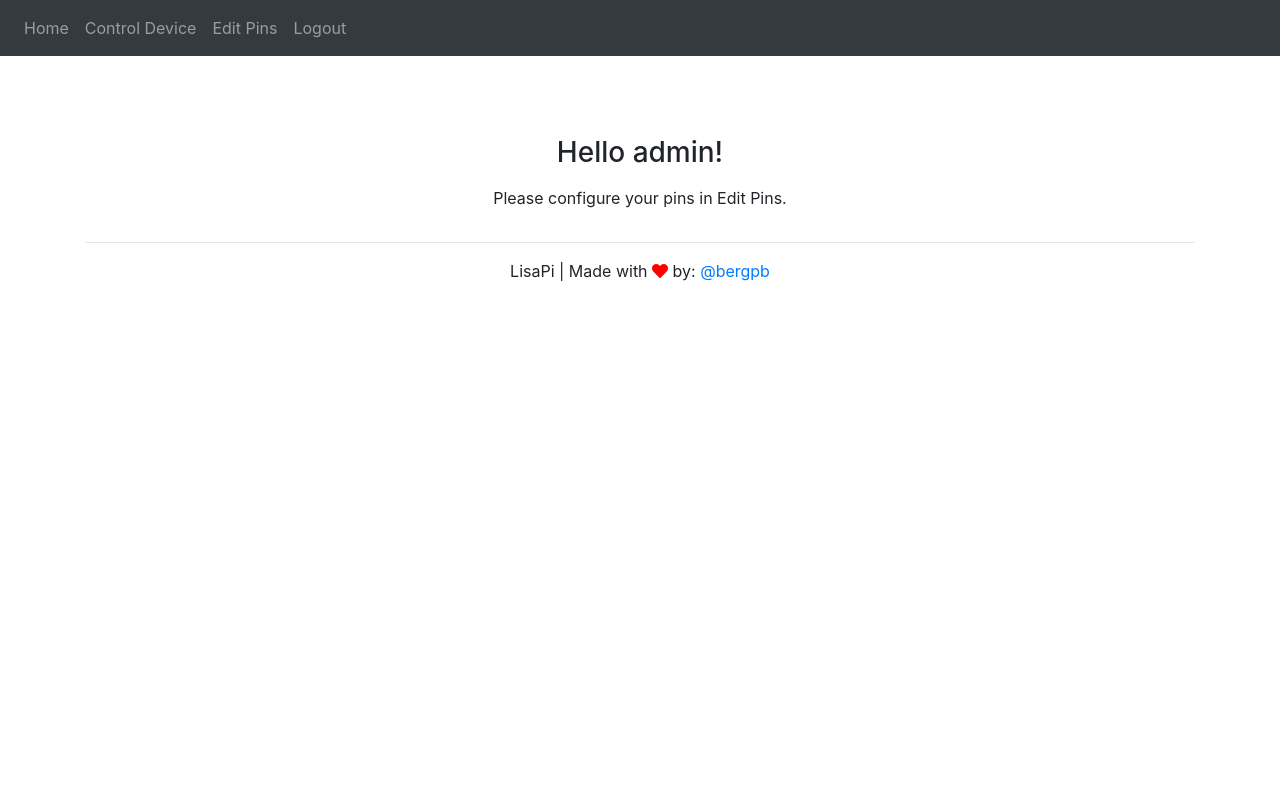
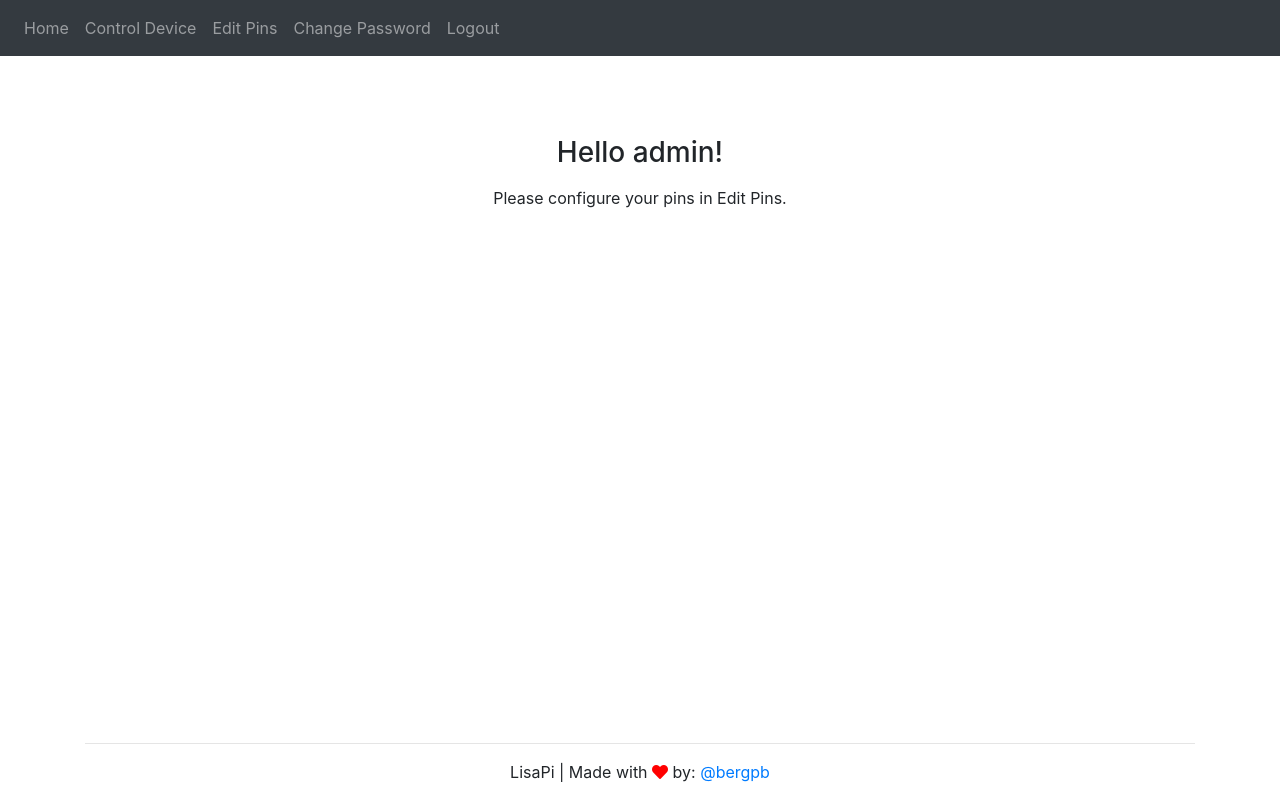
Before and after one commit to bergpb/lisapi, a Flask app: page / in a window 1280 px wide. Run offline with Flask 2, Linux system fonts and the light colour scheme; a user stored in the database is signed in; some libraries are stand-ins or nearby versions.

Commit message:
alteração de password adicionado

```diff
--- a/app/controllers/default.py
+++ b/app/controllers/default.py
@@ -5,7 +5,7 @@ from app import app, db, login
 import RPi.GPIO as gpio
 
 from app.models.tables import User, Pin
-from app.models.forms import Login, SignUp, NewPin
+from app.models.forms import Login, SignUp, NewPin, ChangePassword
 
 
 gpio.setmode(gpio.BCM)
@@ -22,7 +22,7 @@ def index():
     return render_template('index.html')
 
 
-@app.route("/login", methods=["GET","POST"])
+@app.route("/login", methods=["GET", "POST"])
 def login():
     form_login = Login()
     if form_login.validate_on_submit():
@@ -36,11 +36,13 @@ def login():
             return render_template('login.html',
                            form=form_login)
     else:
+        if len(form_login.errors) > 0:
+            flash("Check data.", "danger")
         return render_template('login.html',
                            form=form_login)
 
 
-@app.route("/create", methods=["GET","POST"])
+@app.route("/create", methods=["GET", "POST"])
 def create_pin():
     form_new_pin = NewPin()
     if form_new_pin.validate_on_submit():
@@ -65,7 +67,7 @@ def list_pins():
                             pins=list_pins)
 
 
-@app.route("/edit/<int:pin_id>", methods=["GET","POST"])
+@app.route("/edit/<int:pin_id>", methods=["GET", "POST"])
 @login_required
 def edit_pin(pin_id):
     pin_data = Pin.query.filter_by(id=pin_id, user_id=current_user.id)
@@ -111,13 +113,50 @@ def control_pin(pin_number):
         pin.state = not pin.state
 
     else:
-        flash("{} changed.".format(pin.name), "danger")
+        flash("Fail to change state for {} pin.".format(pin.name), "danger")
         return redirect(url_for('control_pins'))
 
 
     db.session.commit()
-    flash("{} changed.".format(pin.name), "danger")
+    flash("{} changed.".format(pin.name), "success")
     return redirect(url_for('control_pins'))
+
+
+@app.route("/about", methods=["GET"])
+def about():
+    return render_template('about.html')
+
+
+@app.route("/change_password", methods=["GET", "POST"])
+@login_required
+def change_password():
+    form_password = ChangePassword()
+    user = User.query.filter_by(id=current_user.id).first()
+    if form_password.validate_on_submit():
+        if user.password == form_password.current_password.data:
+
+            if form_password.new_password.data == form_password.confirm_password.data:
+                user.password = form_password.confirm_password.data
+                db.session.commit()
+                logout_user()
+                flash("Password Changed.", "success")
+                return redirect(url_for('login'))
+
+            else:
+                flash("Password dont match.", "danger")
+                return render_template('change_password.html',
+                                        form=form_password)
+
+        else:
+            flash("Wrong password.", "danger")
+            return render_template('change_password.html',
+                                    form=form_password)
+
+    else:
+        if len(form_password.errors) > 0:
+            flash("Check data.", "danger")
+        return render_template('change_password.html',
+                                    form=form_password)
 
 
 @app.route("/logout", methods=["GET"])
--- a/app/models/forms.py
+++ b/app/models/forms.py
@@ -19,3 +19,8 @@ class SignUp(FlaskForm):
 class NewPin(FlaskForm):
     name = StringField("name", validators=[DataRequired()])
     pin = IntegerField("pin", validators=[DataRequired()])
+
+class ChangePassword(FlaskForm):
+    current_password = PasswordField("current_password", validators=[DataRequired()])
+    new_password = PasswordField("new_password", validators=[DataRequired()])
+    confirm_password = PasswordField("confirm_password", validators=[DataRequired()])
--- a/app/templates/base.html
+++ b/app/templates/base.html
@@ -15,15 +15,18 @@
       </button>
       <div class="collapse navbar-collapse" id="navbar">
         <ul class="navbar-nav mr-auto">
-        {% if current_user.is_authenticated %}
           <li class="nav-item">
             <a class="nav-link" href="{{ url_for('index') }}" >Home</a>
           </li>
+        {% if current_user.is_authenticated %}
           <li class="nav-item">
             <a class="nav-link" href="{{ url_for('control_pins') }}">Control Device</a>
           </li>
           <li class="nav-item">
             <a class="nav-link" href="{{ url_for('list_pins') }}">Edit Pins</a>
+          </li>
+          <li class="nav-item">
+            <a class="nav-link" href="{{ url_for('change_password') }}">Change Password</a>
           </li>
           <li class="nav-item">
             <a class="nav-link" href="{{ url_for('logout') }}">Logout</a>
@@ -33,7 +36,7 @@
             <a class="nav-link" href="{{ url_for('login') }}">Login</a>
           </li>
           <li class="nav-item">
-            <a class="nav-link" href="#">About</a>
+            <a class="nav-link" href="{{ url_for('about') }}">About</a>
           </li>
         {% endif %}
         </ul>
@@ -60,10 +63,10 @@
         </div>
       </div>
       {% block content %} {% endblock %}
-      <hr>
     </div>
 
-    <footer class="container text-center footer">
+    <footer class="container text-center footer fixed-bottom">
+      <hr>
       <p>LisaPi | Made with <i class="fas fa-heart" style="color:red"></i>
       by: <a href="https://github.com/lisapi-flask">@bergpb</a></p>
     </footer>
--- a/app/templates/index.html
+++ b/app/templates/index.html
@@ -6,9 +6,12 @@
 
   <div class="row">
     <div class="col-12 col-sm-12 col-md-12 col-lg-12 col-xl-12 text-center">
-      {% if current_user %}
+      {% if current_user.id %}
         <h3>Hello {{ current_user.username }}!</h3>
         <p class="mt-3">Please configure your pins in Edit Pins.</p>
+      {% else %}
+        <p>Hello anonymous user, please login.</p>
+        <a class="btn btn-primary" href="{{ url_for('login') }}">Login</a>
       {% endif %}
     </div>
   </div>
```
Also changed, not shown: app/templates/about.html (added, +14 -0 lines), app/templates/change_password.html (added, +45 -0 lines), storage_dev.db (deleted), 1 other file.
